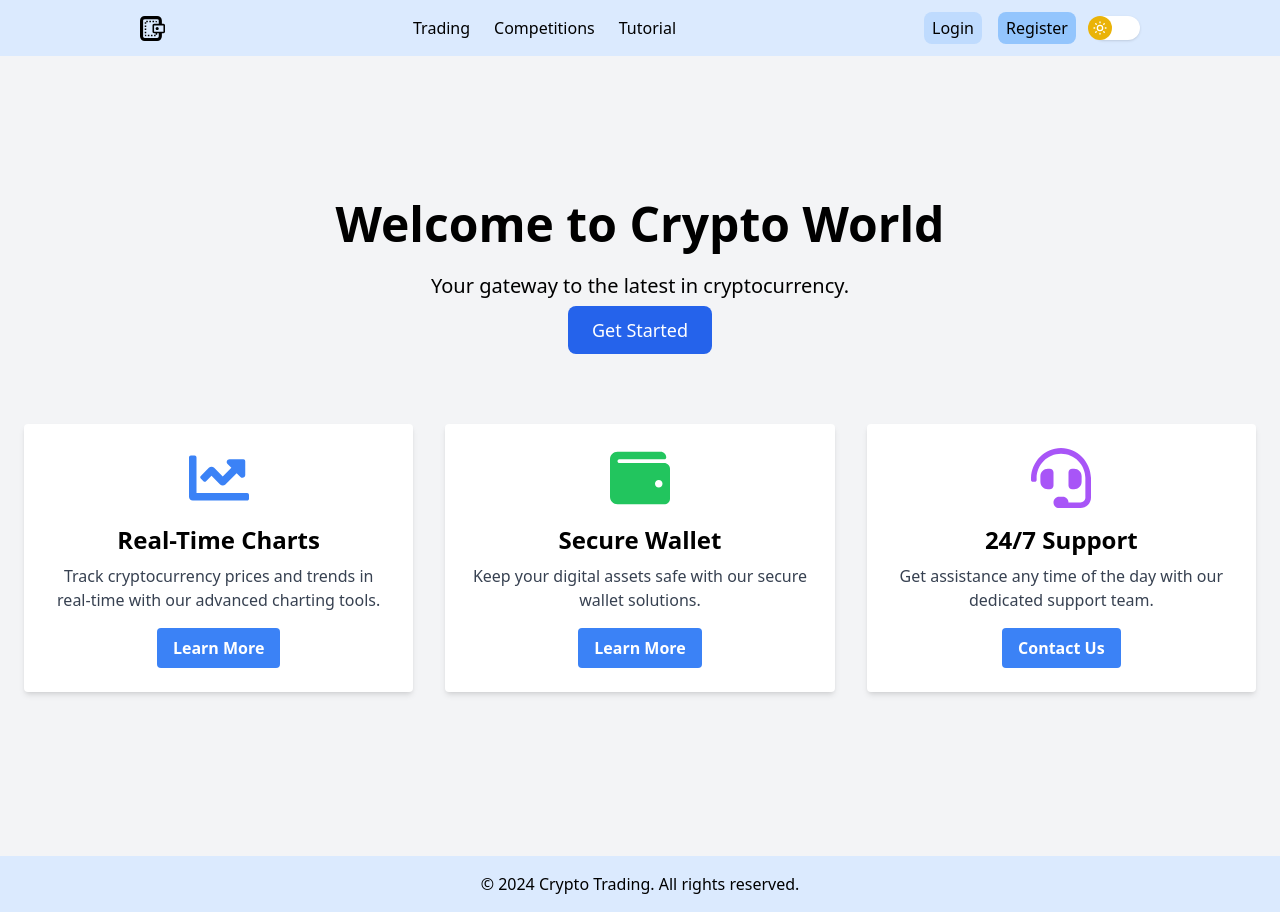
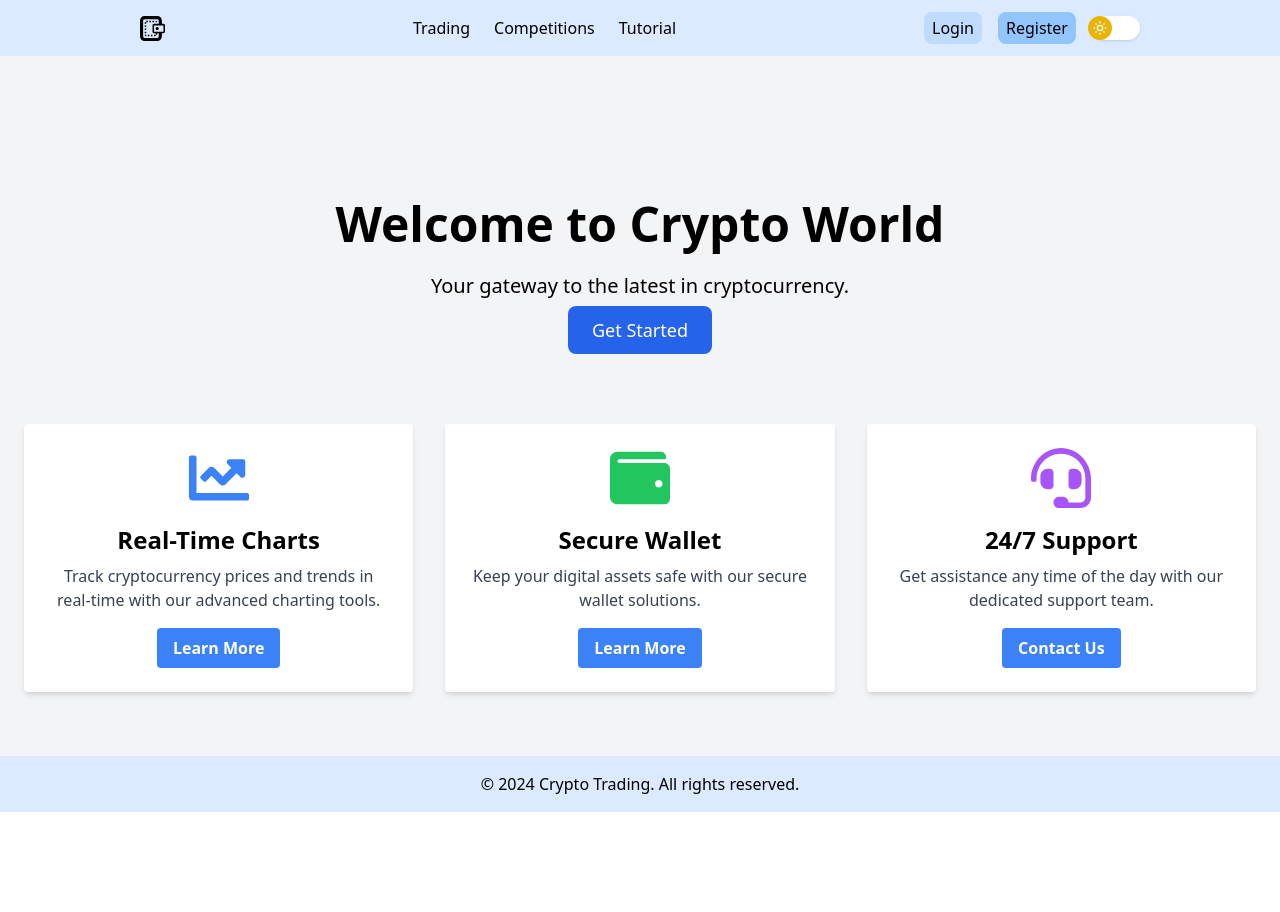
Before and after one commit to Andy-Lewis-Sapner/AIT-G21-SemB24-HW3, a Next.js app: page / in a window 1280 px wide. After the commit the page ends 812 px from the top, so only its background shows below. Built offline with nearby package versions, Linux system fonts and the light colour scheme; no server answers; the database is empty.

Commit message:
changes to index and layout

```diff
--- a/components/layout.js
+++ b/components/layout.js
@@ -3,7 +3,7 @@ import Footer from "@/components/footer"
 
 export default function Layout({ children }) {
   return (
-    <div className="flex flex-col min-h-[800px] max-h-[3000px]">
+    <div className="flex flex-col h-screen">
       <Header />
       <main className="grow bg-gray-100 dark:bg-gray-900">{children}</main>
       <Footer />
--- a/pages/index.js
+++ b/pages/index.js
@@ -21,9 +21,9 @@ export default function Home() {
   })
 
   return (
-    <div className="min-h-screen flex flex-col dark:bg-gray-900 dark:text-white">
+    <div className="flex flex-col dark:bg-gray-900 dark:text-white">
       <Meta title="Home" />
-      <main className="flex-grow container mx-auto mt-10 p-6">
+      <main className="container mx-auto my-10 p-6">
         <section className="text-center py-20">
           <h2 className="text-5xl font-bold mb-6 dark:text-gray-100">
             Welcome to Crypto World
```
